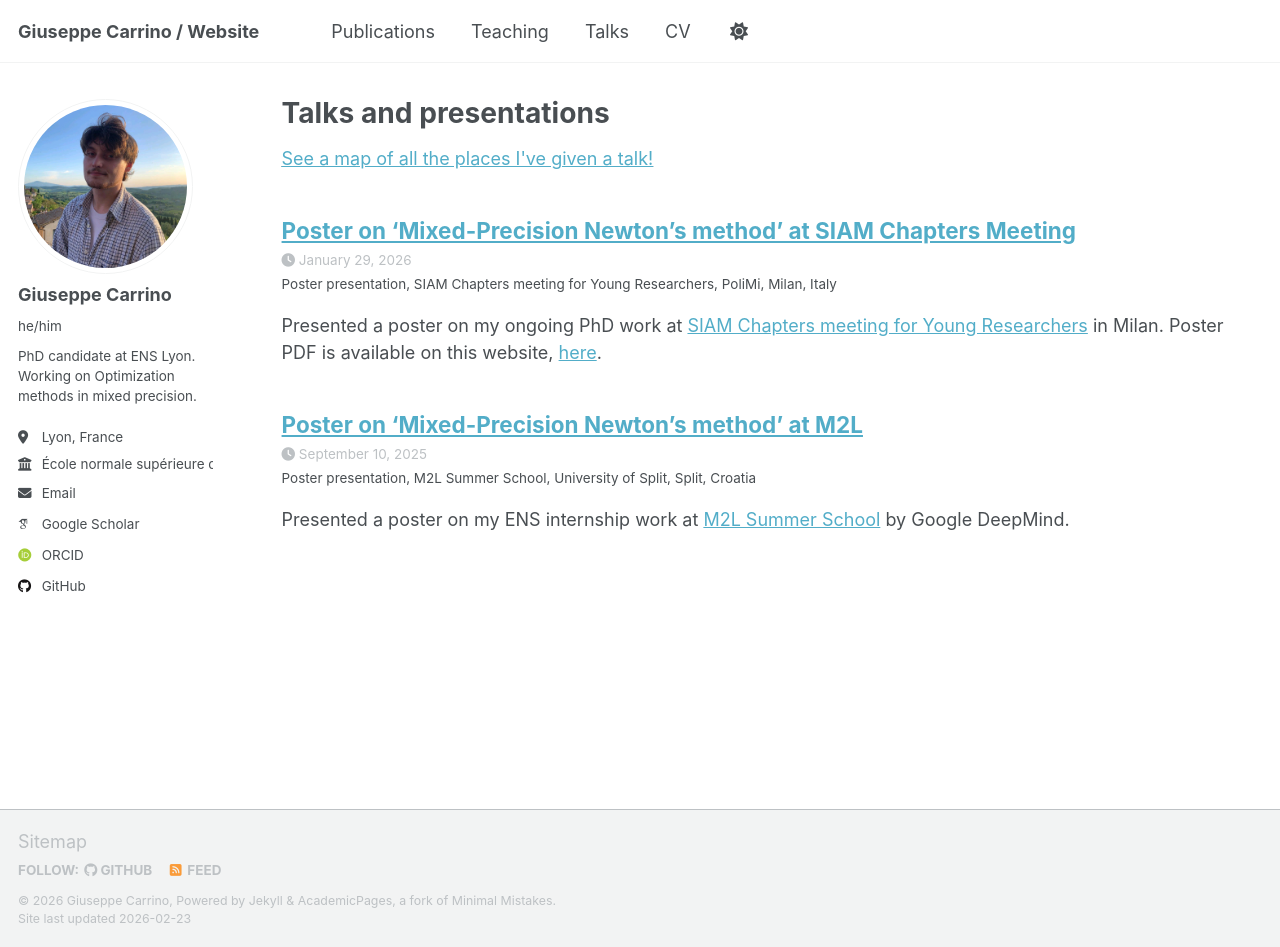
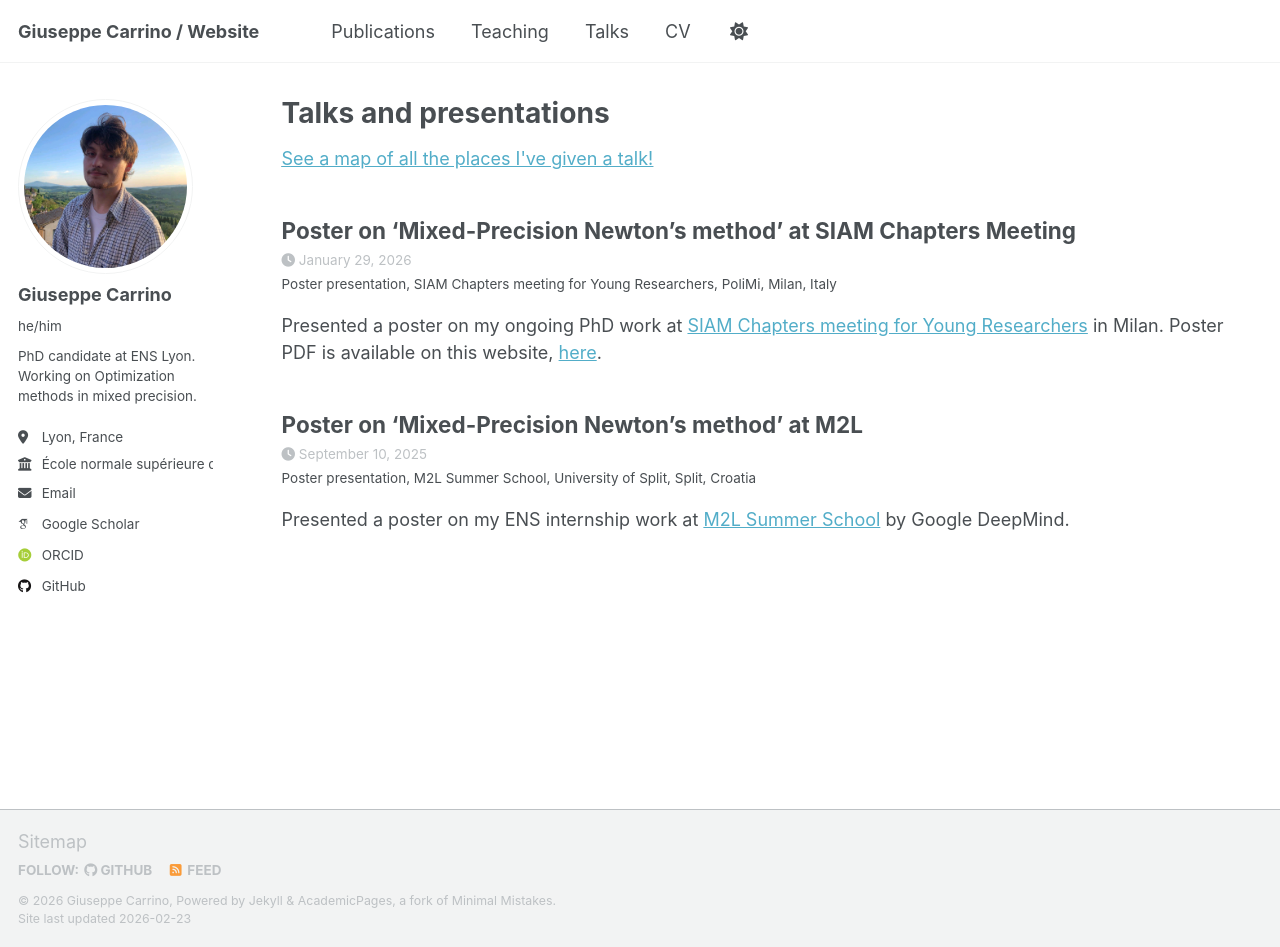
Before and after one commit to JosephCarrino/josephcarrino.github.io, a Jekyll site: the page built from _pages/talks.html, in a window 1280 px wide and 947 px high. Built offline with Jekyll 4.4.1, drawn with Linux system fonts in a browser that asks for light colours; some web fonts are replaced; a script that is not in the unit is left out.

Commit message:
Removed talks links

```diff
--- a/_includes/archive-single-talk.html
+++ b/_includes/archive-single-talk.html
@@ -25,13 +25,7 @@
           alt="">
       </div>
     {% endif %}
-    <h2 class="archive__item-title" itemprop="headline">
-      {% if post.link %}
-        <a href="{{ post.link }}">{{ title }}</a> <a href="{{ base_path }}{{ post.url }}" rel="permalink"><i class="fa fa-link" aria-hidden="true" title="permalink"></i><span class="sr-only">Permalink</span></a>
-      {% else %}
-        <a href="{{ base_path }}{{ post.url }}" rel="permalink">{{ title }}</a>
-      {% endif %}
-    </h2>
+    <h2 class="archive__item-title" itemprop="headline">{{ title }}</h2>
     {% if post.read_time %}
       <p class="page__meta"><i class="fa fa-clock" aria-hidden="true"></i> {% include read-time.html %}</p>
     {% endif %}
```
